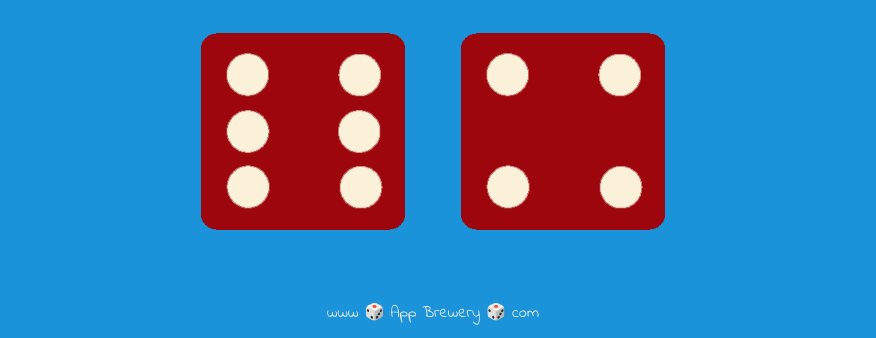
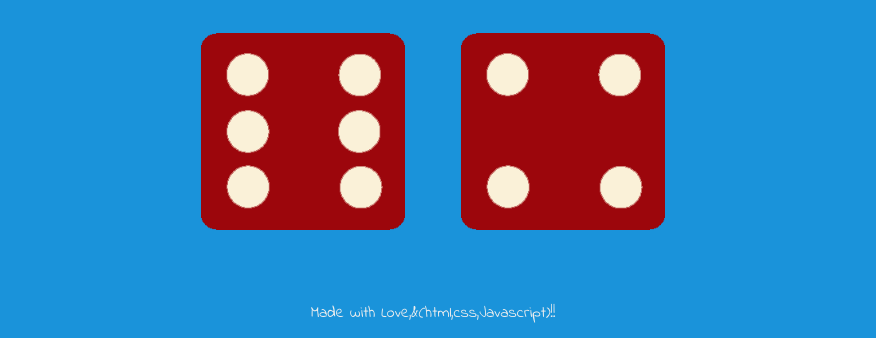
Before and after one commit to KhushiChourasia/Dice-game, a plain HTML site: page index.html in a window 1280 px wide. Shown: the part 462-800 px from the top of the page, without its empty margins (207-1083 px from the left). Drawn offline with Linux system fonts and the light colour scheme.

Commit message:
Update index.html

```diff
--- a/index.html
+++ b/index.html
@@ -29,6 +29,6 @@
   </body>
 
   <footer>
-    www 🎲 App Brewery 🎲 com
+  Made with Love,&(html,css,Javascript)!!
   </footer>
 </html>
```
